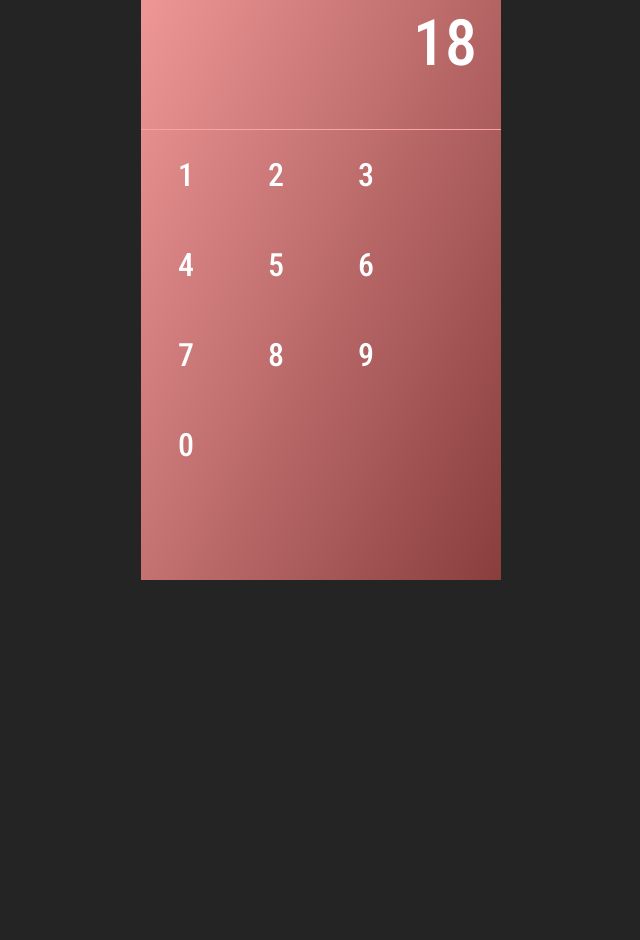
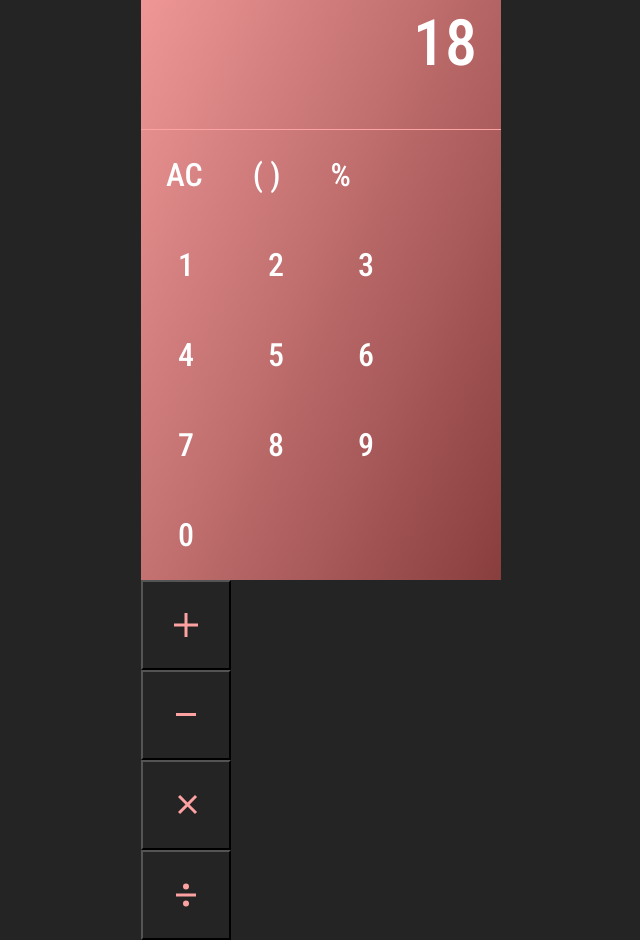
Before and after one commit to NatalieKalinkina/calculator-react-ts, a React (Vite) app: page / in a window 1280 px wide. Shown: the part 220-1160 px from the top of the page, without its empty margins (319-959 px from the left). Before the commit the page ends 800 px from the top, so only its background shows below. Built offline with nearby package versions, Linux system fonts and the light colour scheme.

Commit message:
feat: add main buttons

```diff
--- a/src/App.tsx
+++ b/src/App.tsx
@@ -1,12 +1,12 @@
 import './App.css';
 import { ResultScreen } from './components/ResultScreen/ResultScreen';
-import { Numbers } from './components/Numbers/Numbers';
+import { Keyboard } from './components/Keyboard/Keyboard';
 
 function App() {
   return (
     <main className="app">
       <ResultScreen />
-      <Numbers />
+      <Keyboard />
     </main>
   );
 }
--- a/src/components/CountButtons/CountButtons.css
+++ b/src/components/CountButtons/CountButtons.css
@@ -0,0 +1,29 @@
+.count-buttons {
+  display: flex;
+  flex-direction: column;
+}
+
+.count-button {
+  width: 90px;
+  height: 90px;
+  background-position: center;
+  background-color: transparent;
+  background-size: 40px 40px;
+  background-repeat: no-repeat;
+}
+
+.count-button_type_plus {
+  background-image: url('../../assets/plus_icon.svg');
+}
+
+.count-button_type_minus {
+  background-image: url('../../assets/minus_icon.svg');
+}
+
+.count-button_type_multiplication {
+  background-image: url('../../assets/multiplication_icon.svg');
+}
+
+.count-button_type_devision {
+  background-image: url('../../assets/division_icon.svg');
+}
--- a/src/components/CountButtons/CountButtons.tsx
+++ b/src/components/CountButtons/CountButtons.tsx
@@ -0,0 +1,12 @@
+import './CountButtons.css';
+
+export const CountButtons = () => {
+  return (
+    <section className="count-buttons">
+      <button className="count-button count-button_type_plus" value="+"></button>
+      <button className="count-button count-button_type_minus" value="-"></button>
+      <button className="count-button count-button_type_multiplication" value="*"></button>
+      <button className="count-button count-button_type_devision" value="/"></button>
+    </section>
+  );
+};
--- /dev/null
+++ b/src/components/Keyboard/Keyboard.tsx
@@ -0,0 +1,14 @@
+import './Keyboard.css';
+import { Numbers } from '../Numbers/Numbers';
+import { CountButtons } from '../CountButtons/CountButtons';
+import { OptionalButtons } from '../OptionalButtons/OptionalButtons';
+
+export const Keyboard = () => {
+  return (
+    <>
+      <OptionalButtons />
+      <Numbers />
+      <CountButtons />
+    </>
+  );
+};
--- /dev/null
+++ b/src/components/OptionalButtons/OptionalButtons.tsx
@@ -0,0 +1,11 @@
+import './OptionalButtons.css';
+
+export const OptionalButtons = () => {
+  return (
+    <section className="optional-buttons">
+      <button className="nums__item button">AC</button>
+      <button className="nums__item button">( )</button>
+      <button className="nums__item button">%</button>
+    </section>
+  );
+};
```
Also changed, not shown: src/components/Keyboard/Keyboard.css (added), src/components/OptionalButtons/OptionalButtons.css (added).
